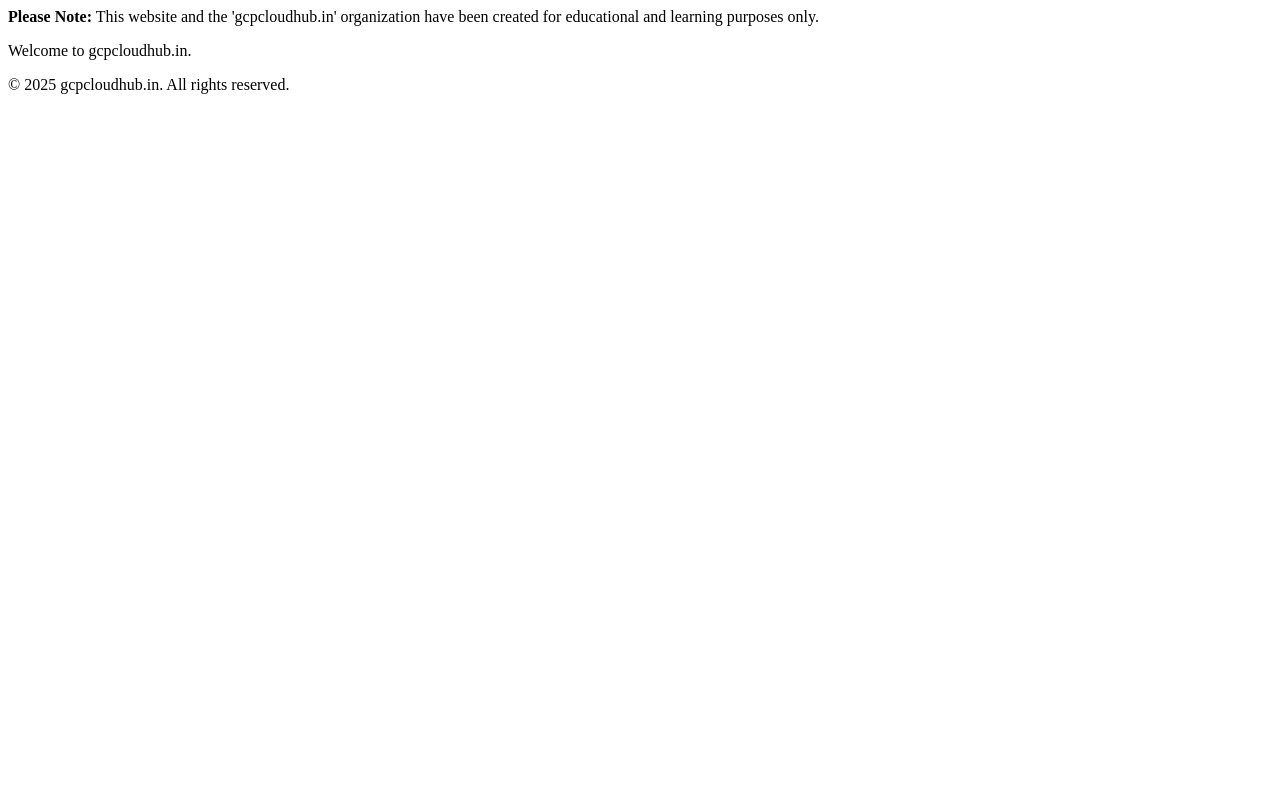
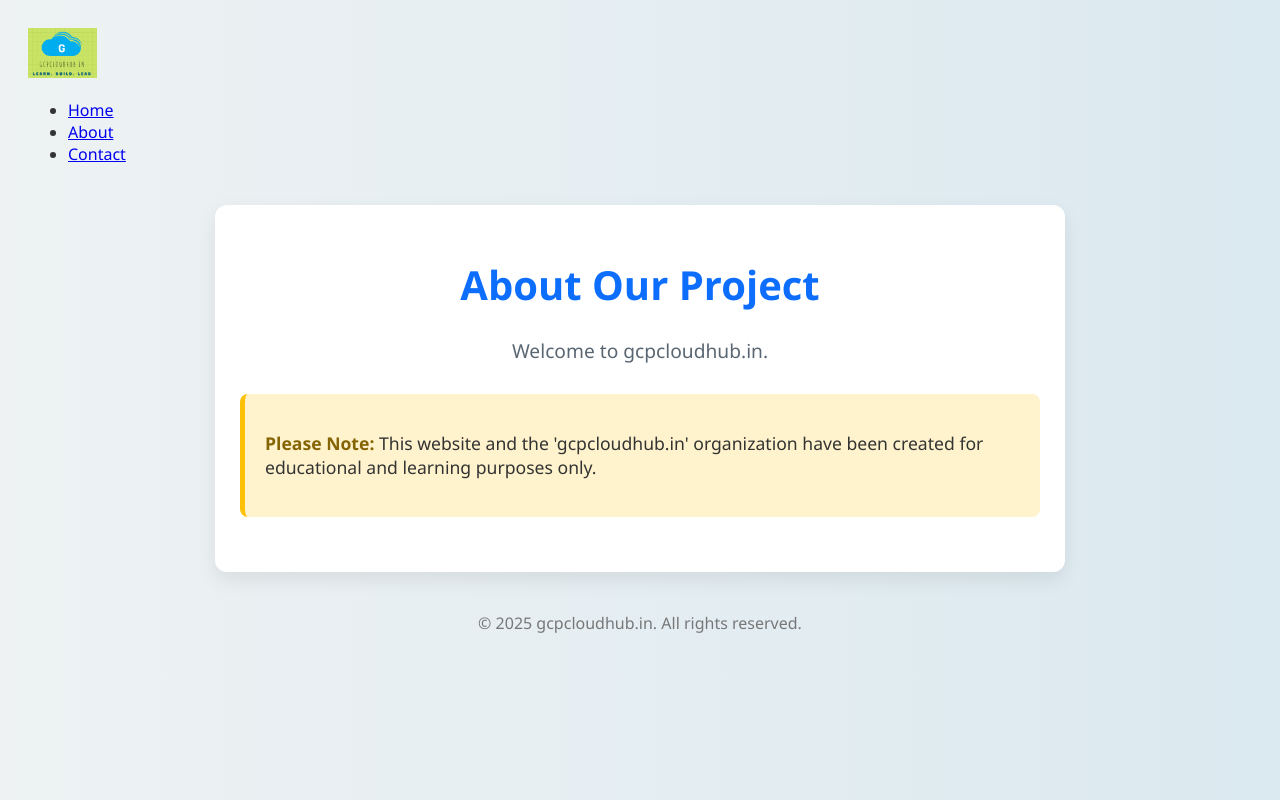
Before and after one commit to bikram-singh/Deploy-Python-Static-WebSite-to-GCS, a Flask app: page /about in a window 1280 px wide. Run offline with Flask 3, Linux system fonts and the light colour scheme.

Commit message:
Update about.html

```diff
--- a/templates/about.html
+++ b/templates/about.html
@@ -1,16 +1,102 @@
-    <!--/--/--/--/--/--/--/--/--/--/--/-->
-    <!--/--/--/ NEW SECTION ADDED /--/--/-->
-    <!--/--/--/--/--/--/--/--/--/--/--/-->
-    <div class="disclaimer">
-        <p><strong>Please Note:</strong> This website and the 'gcpcloudhub.in' organization have been created for educational and learning purposes only. </p>
-    </div>
-    <!--/--/--/--/--/--/--/--/--/--/--/-->
-    <!--/--/--/ END OF NEW SECTION /--/--/-->
-    <!--/--/--/--/--/--/--/--/--/--/--/-->
+<!DOCTYPE html>
+<html lang="en">
+<head>
+    <meta charset="UTF-8">
+    <meta name="viewport" content="width=device-width, initial-scale=1.0">
+    <title>About Us - gcpcloudhub.in</title>
+    <link rel="stylesheet" href="static/css/style.css">
+    <style>
+        /* --- General Body Styling --- */
+        body {
+            background: linear-gradient(to right, #eef2f3, #dbe9f0); /* Soft gradient background */
+            font-family: 'Segoe UI', Tahoma, Geneva, Verdana, sans-serif;
+            color: #333;
+        }
 
-    <p>Welcome to gcpcloudhub.in. </p>
+        /* --- Main Content Container --- */
+        main {
+            max-width: 800px;
+            margin: 40px auto; /* Centering the content */
+            padding: 25px;
+            background-color: #ffffff;
+            border-radius: 12px;
+            box-shadow: 0 8px 20px rgba(0, 0, 0, 0.08); /* Soft shadow for depth */
+            text-align: center; /* Center aligning text inside the card */
+        }
 
-</main>
-<footer>
-    <p>&copy; 2025 gcpcloudhub.in. All rights reserved.</p>
-</footer>
+        /* --- Main Heading --- */
+        h1 {
+            color: #0d6efd; /* A strong, trustworthy blue */
+            margin-bottom: 25px;
+            font-size: 2.5em;
+        }
+
+        /* --- Disclaimer Box Styling --- */
+        .disclaimer {
+            background-color: #fff3cd; /* A warm, noticeable yellow */
+            border-left: 5px solid #ffc107; /* Accent border */
+            padding: 20px;
+            margin: 30px 0;
+            border-radius: 8px;
+            text-align: left; /* Aligning text to the left for readability */
+            font-size: 1.1em;
+        }
+
+        .disclaimer strong {
+            color: #856404; /* Darker text for contrast */
+        }
+
+        /* --- Welcome Message Styling --- */
+        .welcome-text {
+            font-size: 1.2em;
+            color: #5a6773;
+            margin-bottom: 30px;
+        }
+
+        /* --- Footer Styling --- */
+        footer {
+            text-align: center;
+            margin-top: 40px;
+            color: #777;
+        }
+
+        /* --- Responsive Design Adjustments --- */
+        @media (max-width: 768px) {
+            main {
+                margin: 20px;
+                padding: 20px;
+            }
+            h1 {
+                font-size: 2em;
+            }
+        }
+    </style>
+</head>
+<body>
+    <header>
+        <nav>
+            <img src="static/images/logo.png" alt="Organization Logo" style="height: 50px;">
+            <ul>
+                <li><a href="index.html">Home</a></li>
+                <li><a href="about.html">About</a></li>
+                <li><a href="contact.html">Contact</a></li>
+            </ul>
+        </nav>
+    </header>
+
+    <main>
+        <h1>About Our Project</h1>
+
+        <p class="welcome-text">Welcome to gcpcloudhub.in.</p>
+
+        <div class="disclaimer">
+            <p><strong>Please Note:</strong> This website and the 'gcpcloudhub.in' organization have been created for educational and learning purposes only.</p>
+        </div>
+
+    </main>
+
+    <footer>
+        <p>&copy; 2025 gcpcloudhub.in. All rights reserved.</p>
+    </footer>
+</body>
+</html>
```
